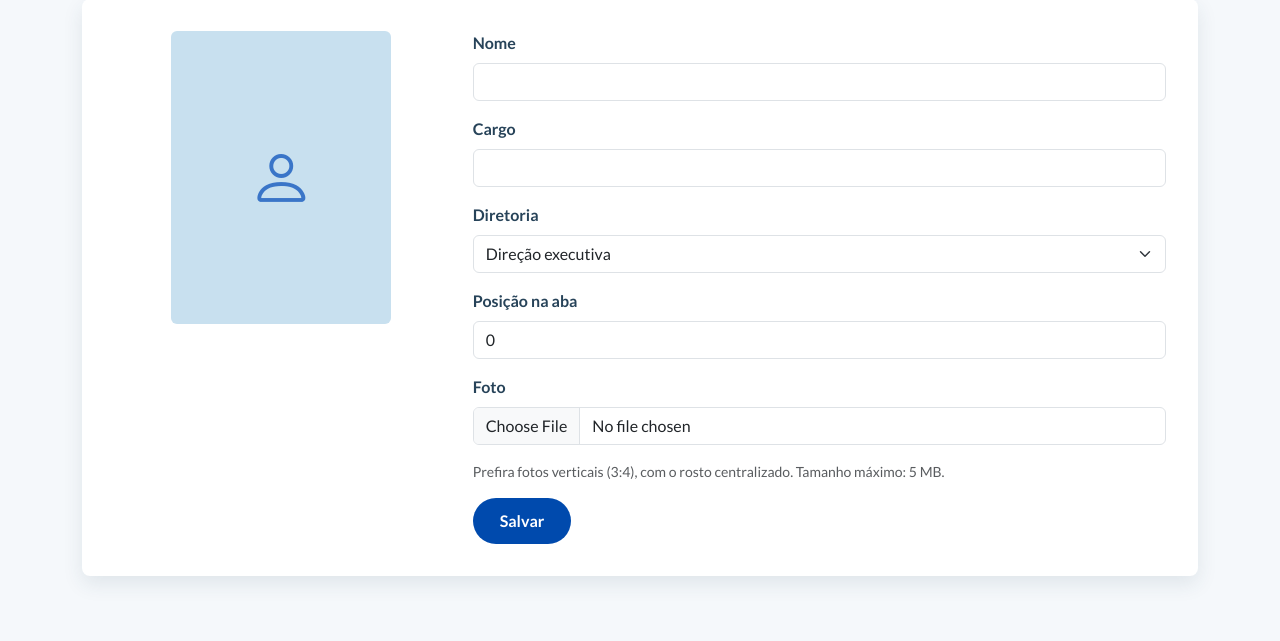
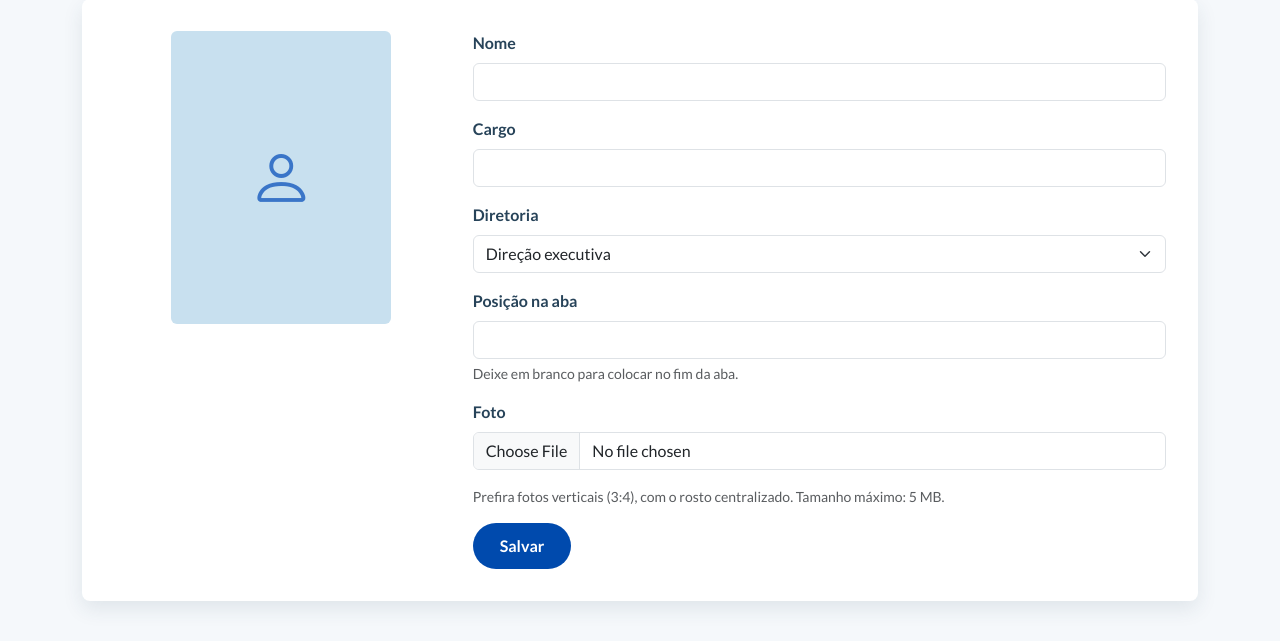
Before and after one commit to joaopiller/ladi-uff, a Flask app: page /admin/membros/novo in a window 1280 px wide. Shown: the part 395-1036 px from the top of the page. Run offline with Flask 3, Linux system fonts and the light colour scheme; the visitor is signed in with stand-in values (Sample User, id 1); tables that the repository leaves empty hold one stand-in row (values such as "Sample post"); some libraries are stand-ins or nearby versions.

Commit message:
fix(admin): posições dos membros começam em 1 e novos membros vão para o fim da aba

```diff
--- a/app.py
+++ b/app.py
@@ -125,6 +125,12 @@ def opcoes_diretorias():
     return [(d.id, d.nome) for d in Diretoria.query.order_by(Diretoria.ordem).all()]
 
 
+def proxima_posicao(diretoria_id):
+    ultimo = (Membro.query.filter_by(diretoria_id=diretoria_id)
+              .order_by(Membro.ordem.desc()).first())
+    return ultimo.ordem + 1 if ultimo else 1
+
+
 @app.route("/admin/membros/novo", methods=["GET", "POST"])
 @login_obrigatorio
 def novo_membro():
@@ -138,7 +144,7 @@ def novo_membro():
                 nome=form.nome.data,
                 cargo=form.cargo.data,
                 diretoria_id=form.diretoria_id.data,
-                ordem=form.ordem.data or 0,
+                ordem=form.ordem.data or proxima_posicao(form.diretoria_id.data),
                 foto=salvar_imagem(form.arquivo.data, "membros"),
             )
             db.session.add(membro)
@@ -159,8 +165,11 @@ def editar_membro(id):
     if form.validate_on_submit():
         membro.nome = form.nome.data
         membro.cargo = form.cargo.data
+        if form.ordem.data:
+            membro.ordem = form.ordem.data
+        elif form.diretoria_id.data != membro.diretoria_id:
+            membro.ordem = proxima_posicao(form.diretoria_id.data)
         membro.diretoria_id = form.diretoria_id.data
-        membro.ordem = form.ordem.data or 0
         if form.arquivo.data:
             remover_imagem(membro.foto)
             membro.foto = salvar_imagem(form.arquivo.data, "membros")
--- a/dados_iniciais.py
+++ b/dados_iniciais.py
@@ -39,7 +39,7 @@ def popula_banco():
     for ordem, (nome, slug, membros) in enumerate(DIRETORIAS):
         diretoria = Diretoria(nome=nome, slug=slug, ordem=ordem)
         db.session.add(diretoria)
-        for posicao, (nome_membro, cargo, foto) in enumerate(membros):
+        for posicao, (nome_membro, cargo, foto) in enumerate(membros, start=1):
             db.session.add(Membro(nome=nome_membro, cargo=cargo, ordem=posicao,
                                   foto="img/diretoria/" + foto, diretoria=diretoria))
     db.session.commit()
--- a/forms.py
+++ b/forms.py
@@ -16,8 +16,8 @@ class MembroForm(FlaskForm):
     nome = StringField("Nome", validators=[DataRequired(), Length(max=80)])
     cargo = StringField("Cargo", validators=[DataRequired(), Length(max=60)])
     diretoria_id = SelectField("Diretoria", coerce=int)
-    ordem = IntegerField("Posição na aba", default=0,
-                         validators=[Optional(), NumberRange(min=0, max=99)])
+    ordem = IntegerField("Posição na aba", validators=[Optional(), NumberRange(min=1, max=99)],
+                         description="Deixe em branco para colocar no fim da aba.")
     arquivo = FileField("Foto", validators=[
         FileAllowed(FORMATOS_IMAGEM, "Envie uma imagem JPG, PNG ou WEBP.")])
     salvar = SubmitField("Salvar")
--- a/templates/partials/_campo.html
+++ b/templates/partials/_campo.html
@@ -2,6 +2,9 @@
   {{ campo.label(class="form-label") }}
   {% set classe = "form-select" if campo.type == "SelectField" else "form-control" %}
   {{ campo(class=classe + (" is-invalid" if campo.errors else "")) }}
+  {% if campo.description %}
+  <div class="form-text">{{ campo.description }}</div>
+  {% endif %}
   {% for erro in campo.errors %}
   <div class="invalid-feedback">{{ erro }}</div>
   {% endfor %}
```
